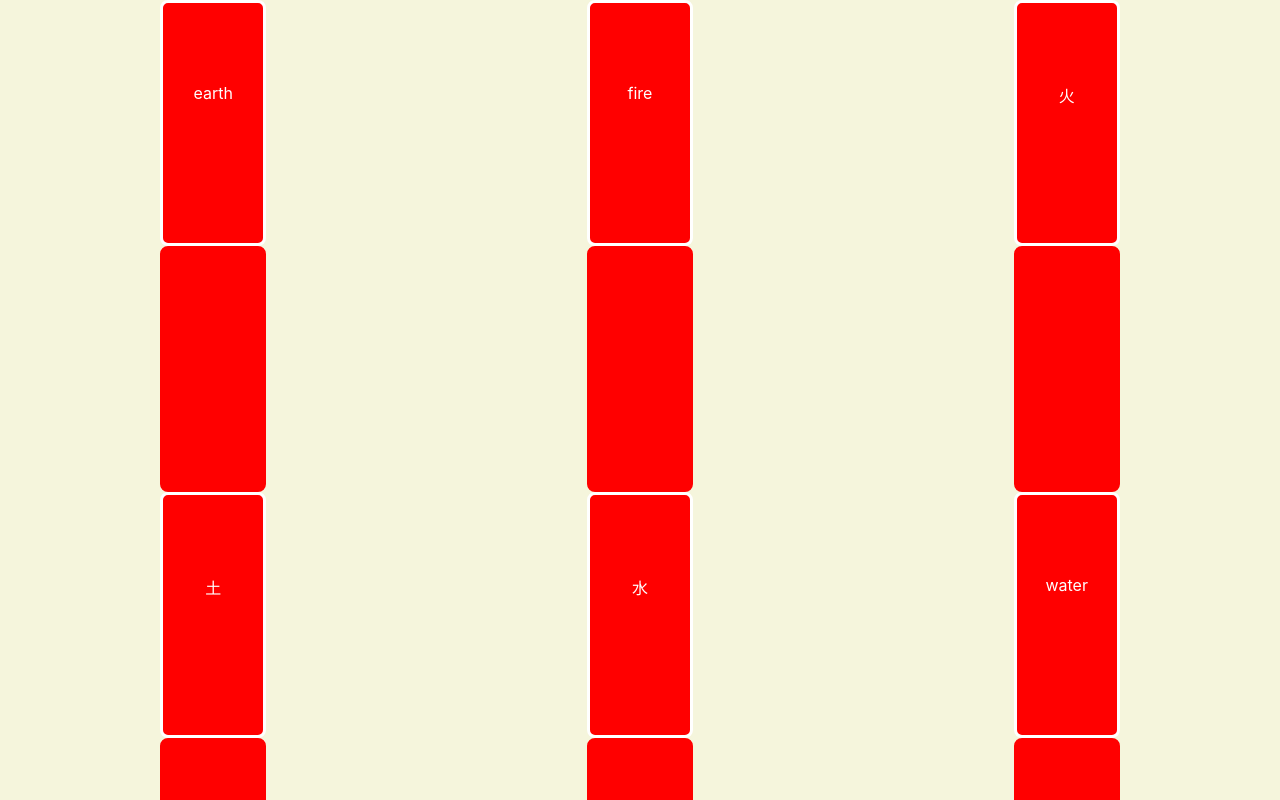
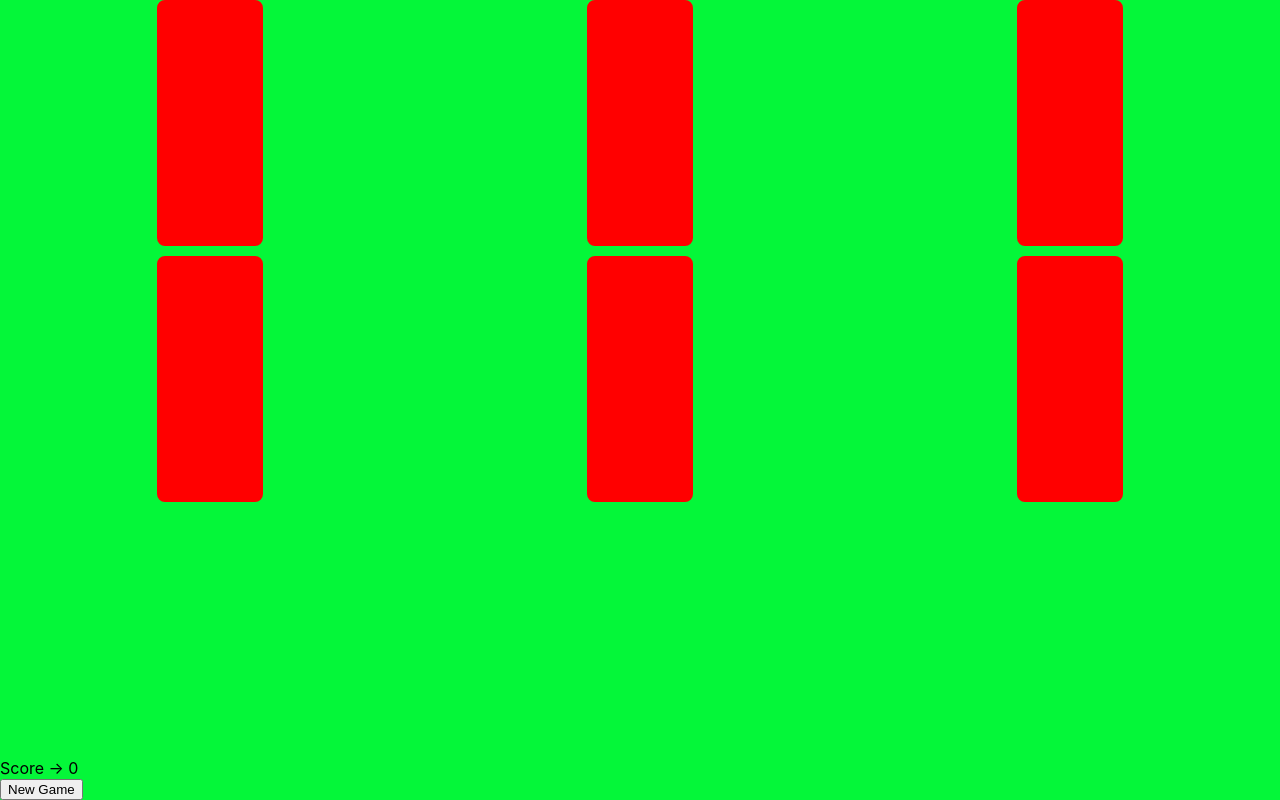
Before and after one commit to mikako-shirai/Kanji-Memory-Game, a React (Create React App) app: page / in a window 1280 px wide. Both pictures are taken after a click on the button "New Game". Shown: the top 800 px of the page. Built offline with nearby package versions, Linux system fonts and the light colour scheme.

Commit message:
Feat: Add score keeping functionality, update CSS and allow correct guesses to keep the cards facing up
Co-authored-by: JonrGull <jonrgull@users.noreply.github.com>
Co-authored-by: Constantine7s <constantine7s@users.noreply.github.com>

```diff
--- a/src/App.css
+++ b/src/App.css
@@ -1,5 +1,5 @@
 body {
-  background-color: beige;
+  background-color: rgb(4, 247, 57);
 }
 .card-display {
   display: grid;
@@ -7,10 +7,11 @@ body {
   grid-template-rows: repeat(3, 1fr);
   justify-content: center;
   align-items: center;
+  grid-gap: 10px;
 
 }
 
-.card-front {
+/* .card {
   color: white;
   background-color: red;
   text-align: center;
@@ -22,7 +23,7 @@ body {
   border: solid;
   border-radius: 8px;
   cursor: pointer;
-}
+} */
 
 
 .card-flipped {
@@ -38,3 +39,22 @@ body {
   border-radius: 8px;
   cursor: pointer;
 }
+
+
+.card-front {
+  color: rgb(4, 247, 57);
+  background-color: rgb(217, 255, 0);
+  text-align: center;
+  height: 160px;
+  width: 100px;
+  padding:0px;
+  padding-top: 80px;
+  margin: 0 auto;
+  border: solid;
+  border-radius: 8px;
+  cursor: pointer;
+}
+
+.score-display{
+  font-family: 50px;
+}
--- a/src/App.js
+++ b/src/App.js
@@ -37,17 +37,29 @@ export default function App() {
 
         setChoice1(null);
         setChoice2(null);
+
+
+
+        setTurns(turns + 1)
+
+        console.log("MATCH")
       } else {
         choice1.flipped = false;
         choice2.flipped = false;
         setChoice1(null);
         setChoice2(null);
+
+
+        setTurns(turns + 1)
+
+        console.log("DIDN'T MATCH")
       }
     }
   }
 
   function setChoices(card){
     if (!choice1 || !choice2){
+
       if(!choice1){
         setChoice1(card)
       } else {
@@ -62,16 +74,18 @@ export default function App() {
       card.flipped = true
       setChoices(card);
     }
-    setTurns(turns + 1)
+    // setTurns(turns + 1)
   }
 
   function displayCards() {
     return cards.map(card => {
         return (
-        <div className = "card" key={card.id} onClick={() => handleClick(card)}>
-         <ul className = "card-front" >{card.name}</ul>
-         <ul className = "card-flipped" >{card.name}</ul>
-        </div>)
+         <ul
+         className = {`card${card.flipped === true ? "-front" : '-flipped'}`}
+         key={card.id}
+         onClick={() => handleClick(card)}>
+           {card.name}</ul>
+        )
     })
    }
 
@@ -88,12 +102,19 @@ export default function App() {
 
       }, [turns]);
 
+  // useEffect(()=>{
+  //   return (<div></div>)
+  // },[gameOver])
+
+
 
   return (
       <div>
       <div className = "card-display">
         {displayCards()}
       </div>
+      <div className = "score-display">{`Score -> ${turns}`}</div>
+
       <button onClick={cardShuffle}>New Game</button>
       </div>
       )
```
